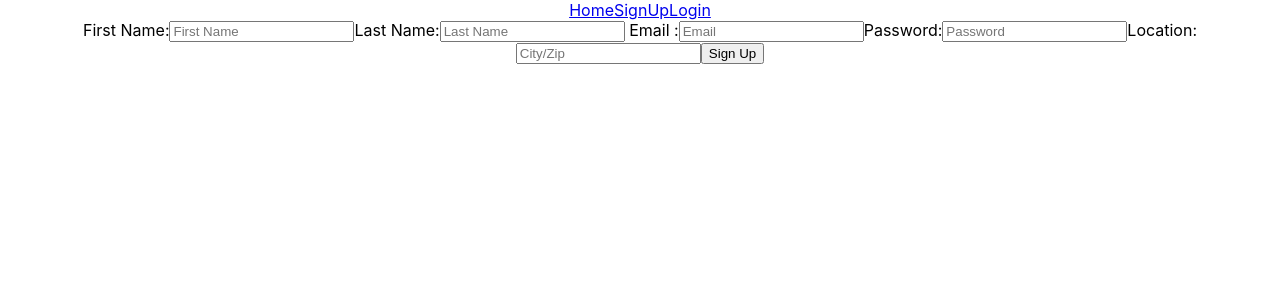
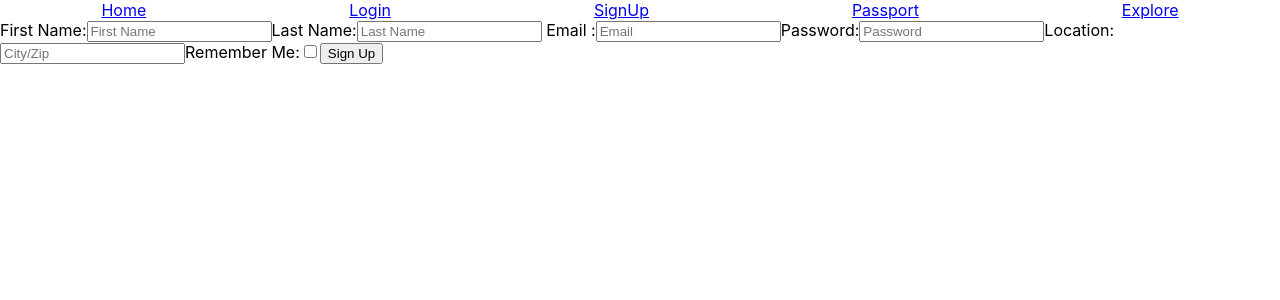
Before and after one commit to viewgo/Frontend-RestaurantPassport3, a React (Create React App) app in the folder restaurant-passport/: page /signup in a window 1280 px wide. Shown: the top 300 px of the page. Built offline with nearby package versions, Linux system fonts and the light colour scheme.

Commit message:
fixed bugs with register/login components, added to navbar

```diff
--- a/restaurant-passport/src/App.css
+++ b/restaurant-passport/src/App.css
@@ -1,3 +1,12 @@
-.App {
-  text-align: center;
+.nav-container {
+  display: -webkit-box;
+  display: -ms-flexbox;
+  display: flex;
+  -ms-flex-pack: distribute;
+      justify-content: space-around;
 }
+
+.error {
+  color: red;
+}
+/*# sourceMappingURL=App.css.map */
--- a/restaurant-passport/src/App.js
+++ b/restaurant-passport/src/App.js
@@ -6,14 +6,14 @@ import SignUpForm from "./components/SignUpForm";
 import LoginForm from "./components/LoginForm";
 
 class App extends React.Component {
-  //todo add state for storing registered people based on local storage changes of username, remove duplicate based on username change and if the password was the same
+  //todo add state for storing registered people based on local storage changes of username, remove duplicate based on username change and if the password was the same.
   state = {
     rememberMe: "",
     rememberEmail: "",
     rememberPassword: ""
   };
   componentWillMount() {
-    console.log("storage", localStorage);
+    // console.log("storage", localStorage);
     this.setState({
       rememberMe: this.localStorageGet("passportRemember") || false,
       rememberEmail: this.localStorageGet("passportEmail") || "",
@@ -46,7 +46,10 @@ class App extends React.Component {
           <Navigation />
         </Route>
         <Route path="/signup">
-          <SignUpForm />
+          <SignUpForm
+            setLocalStorage={this.localStorageSet}
+            getLocalStorage={this.localStorageGet}
+          />
         </Route>
         <Route path="/login">
           <LoginForm
--- /dev/null
+++ b/restaurant-passport/src/App.sass
@@ -0,0 +1,6 @@
+.nav-container
+    display: flex
+    justify-content: space-around
+
+.error
+    color: red
--- a/restaurant-passport/src/components/LoginForm.jsx
+++ b/restaurant-passport/src/components/LoginForm.jsx
@@ -1,11 +1,11 @@
-import React, { useEffect } from "react";
+import React from "react";
 import { withFormik, Form, Field } from "formik";
 import * as yup from "yup";
 import axios from "axios";
 
 function Login({ errors, touched, values, isSubmitting }) {
   // const {} = values;
-  console.log("values", values);
+  //   console.log("values", values);
   return (
     <>
       <Form>
@@ -82,7 +82,7 @@ const FormikLogin = withFormik({
     remember: yup.boolean().required()
   }),
   handleSubmit(values, { resetForm, setSubmitting }) {
-    console.log("values", values);
+    console.log("SubmitValues", values);
     // * SET LOCAL STORAGE BASED ON REMEMBER email and password changes
 
     if (
@@ -103,6 +103,7 @@ const FormikLogin = withFormik({
       values.setStorage("passportRemember", true);
       values.setStorage("passportEmail", values.email);
       values.setStorage("passportPassword", values.password);
+
     } else if (values.remember === false) {
       console.log("Remove Storage");
       values.setStorage("passportRemember", false);
@@ -112,7 +113,7 @@ const FormikLogin = withFormik({
 
     setTimeout(() => {
       axios
-        .post("http://api", values)
+        .post("https://reqres.in/api/users", values)
         .then(res => {
           console.log(res);
           setSubmitting(false);
--- a/restaurant-passport/src/components/Navigation.jsx
+++ b/restaurant-passport/src/components/Navigation.jsx
@@ -2,11 +2,14 @@ import React from "react";
 import { NavLink } from "react-router-dom";
 
 function Navigation(props) {
+  // nav w/ home, passport, explore,
   return (
-    <div>
+    <div className="nav-container">
       <NavLink to="/">Home</NavLink>
+      <NavLink to="/login">Login</NavLink>
       <NavLink to="/signup">SignUp</NavLink>
-      <NavLink to="/login">Login</NavLink>
+      <NavLink to="/passport">Passport</NavLink>
+      <NavLink to="/explore">Explore</NavLink>
     </div>
   );
 }
--- a/restaurant-passport/src/components/SignUpForm.jsx
+++ b/restaurant-passport/src/components/SignUpForm.jsx
@@ -5,22 +5,23 @@ import axios from "axios";
 
 function SignUp({ errors, touched, isSubmitting }) {
   // const {} = values;
+  console.log(errors);
   return (
     <>
       <Form>
-        {touched.fName && errors.fName && (
-          <p className="error">{errors.fName}</p>
+        {touched.firstName && errors.firstName && (
+          <p className="error">{errors.firstName}</p>
         )}
-        <label>
+        <label name="FirstName">
           First Name:
-          <Field name="fName" placeholder="First Name" type="text" />
+          <Field name="firstName" placeholder="First Name" type="text" />
         </label>
-        {touched.lName && errors.lName && (
-          <p className="error">{errors.lName}</p>
+        {touched.lastName && errors.lastName && (
+          <p className="error">{errors.lastName}</p>
         )}
         <label>
           Last Name:
-          <Field name="lName" placeholder="Last Name" type="text" />
+          <Field name="lastName" placeholder="Last Name" type="text" />
         </label>
         {touched.email && errors.email && (
           <p className="error">{errors.email}</p>
@@ -44,31 +45,34 @@ function SignUp({ errors, touched, isSubmitting }) {
           Location:
           <Field name="location" placeholder="City/Zip" type="text" />
         </label>
-        <button name="submitBtn" type="submit" disabled={isSubmitting}>
-          {!isSubmitting ? "Sign Up" : "Processing"}
-        </button>
+        <label name="rememberMe">
+          Remember Me:
+          <Field name="remember" type="checkbox" placeholder="false" />
+        </label>
+        <label name="submitButton">
+          <button name="submitBtn" type="submit" disabled={isSubmitting}>
+            {!isSubmitting ? "Sign Up" : "Processing"}
+          </button>
+        </label>
       </Form>
     </>
   );
 }
 
 const FormikSignUp = withFormik({
-  mapPropsToValues({ fName, lName, email, password, location }) {
+  mapPropsToValues({ setLocalStorage, getLocalStorage }) {
     return {
-      firstName: fName || "",
-      lastName: lName || "",
-      email: email || "",
-      password: password || "",
-      location: location || ""
+      setStorage: setLocalStorage,
+      getStorage: getLocalStorage
     };
   },
 
   validationSchema: yup.object().shape({
-    fName: yup
+    firstName: yup
       .string()
       .min(3, "Too Short")
       .required("Name Required"),
-    lName: yup.string().min(3, "Too Short"),
+    lastName: yup.string().min(3, "Too Short"),
     email: yup
       .string()
       .min(6)
@@ -81,10 +85,20 @@ const FormikSignUp = withFormik({
     location: yup.string().required("Please enter a city or zip")
   }),
   handleSubmit(values, { resetForm, setSubmitting }) {
-    console.log(values);
+    console.log("SubmitValues", values);
+    if (
+      values.remember === true &&
+      (!localStorage.passportRemember ||
+        values.getStorage("passportRemember") === false)
+    ) {
+      values.setStorage("passportRemember", true);
+      values.setStorage("passportEmail", values.email);
+      values.setStorage("passportPassword", values.password);
+      console.log("SignUp storage", localStorage);
+    }
     setTimeout(() => {
       axios
-        .post("api")
+        .post("https://reqres.in/api/users", values)
         .then(res => {
           console.log(res);
           setSubmitting(false);
```
Also changed, not shown: restaurant-passport/src/components/Passport.jsx (added), 1 other file (tests, documents, lock files or other folders).
